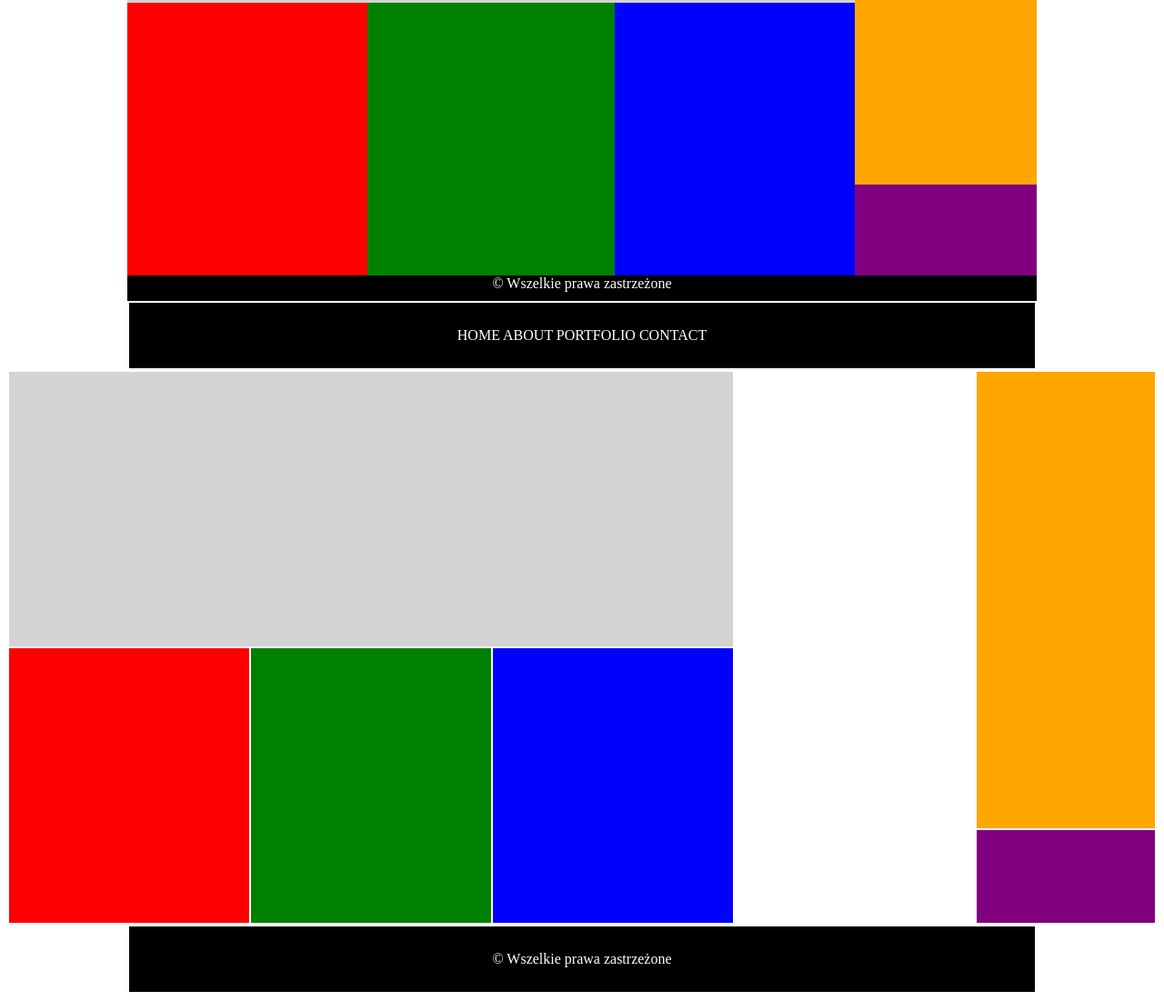
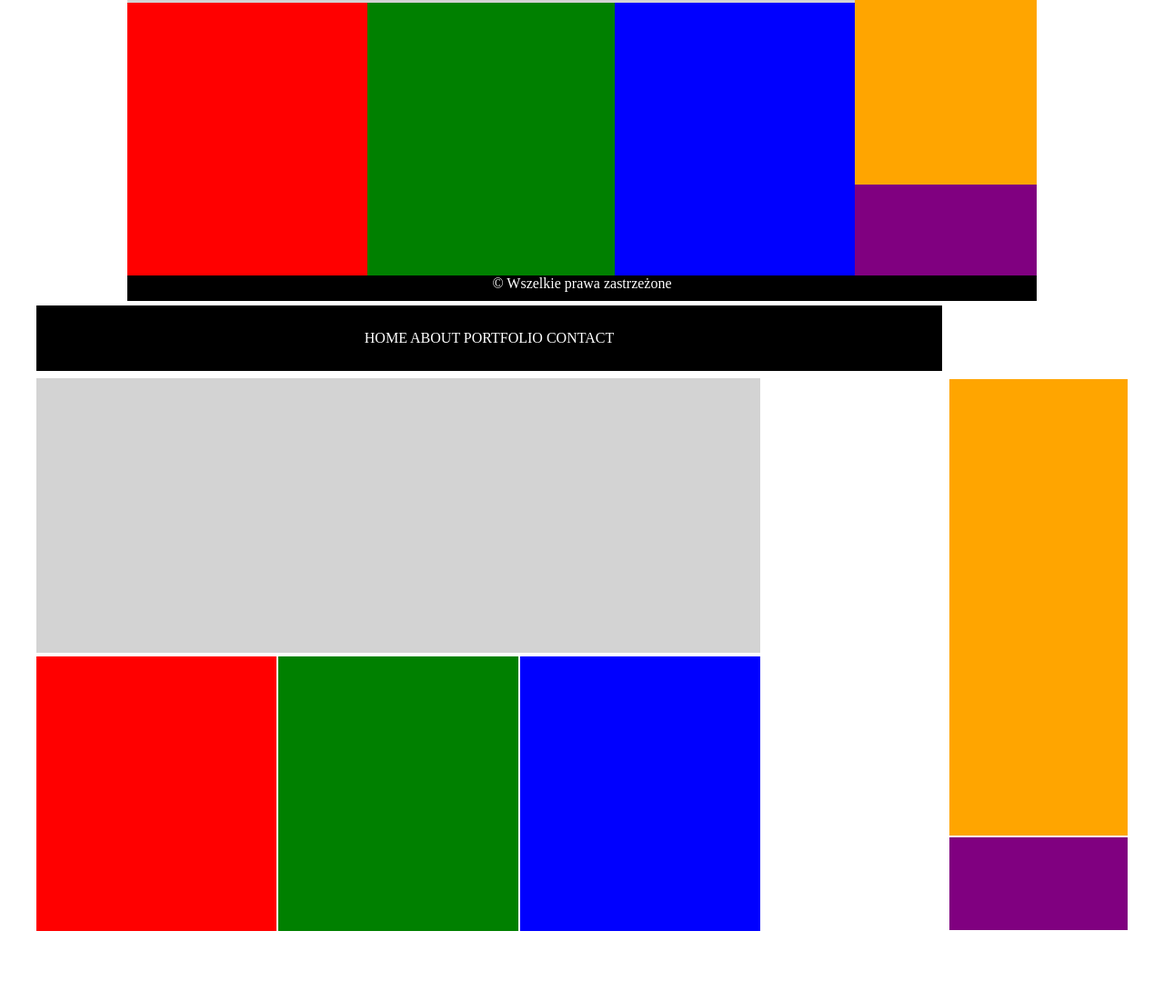
Before and after one commit to merqcjo/Comparion, a plain HTML site: page index.html in a window 1280 px wide. Shown: the part 375-1476 px from the top of the page at 91% size. After the commit the page ends 1412 px from the top, so only its background shows below. Drawn offline with Linux system fonts and the light colour scheme.

Commit message:
Add files via upload

```diff
--- a/index.html
+++ b/index.html
@@ -120,25 +120,33 @@
         &copy; Wszelkie prawa zastrzeżone
       </div>
     </div>
-
     <table width="1000" align="center">
       <tr>
-        <td colspan="2" width="1000" height="50" valign="top" bgcolor="black">
-          <p>HOME ABOUT PORTFOLIO CONTACT</p>
+        <td>
+          <table width="1000" align="center">
+            <tr>
+              <td width="1000" align="center" bgcolor="black"><p>HOME ABOUT PORTFOLIO CONTACT</p></td>
+            </tr>
+          </table>
         </td>
       </tr>
-    </table>
-    <table width="800" align="left">
       <tr>
-        <td colspan="3" width="267" height="300" bgcolor="lightgrey"></td>
-      </tr>
+        <td width="800" height="600">
+          <table width="800" height="300">
             <tr>
-        <td width="267" height="300" bgcolor="red"></td>
-        <td width="266" height="300" bgcolor="green"></td>
-        <td width="267" height="300" bgcolor="blue"></td>
+              <td width="800" height="300" bgcolor="lightgrey"></td>
             </tr>
           </table>
-    <table width="200" align="right">
+          <table width="800" height="300">
+            <tr>
+              <td width="266" height="300" bgcolor="red"></td>
+              <td width="266" height="300" bgcolor="green"></td>
+              <td width="266" height="300" bgcolor="blue"></td>
+            </tr>
+          </table>
+        </td>
+        <td width="200" height="600">
+          <table width="200" height="600">
             <tr>
               <td width="200" height="500" bgcolor="orange"></td>
             </tr>
@@ -146,10 +154,6 @@
               <td width="200" height="100" bgcolor="purple"></td>
             </tr>
           </table>
-    <table width="1000" align="center">
-      <tr>
-        <td colspan="2" width="1000" height="50" valign="top" bgcolor="black">
-          <p>&copy; Wszelkie prawa zastrzeżone</p>
         </td>
       </tr>
     </table>
```
Lines whose indentation alone changed are shown as unchanged.
